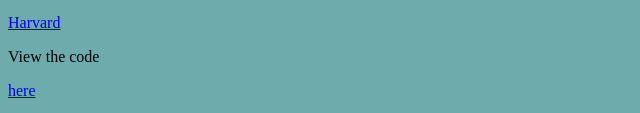
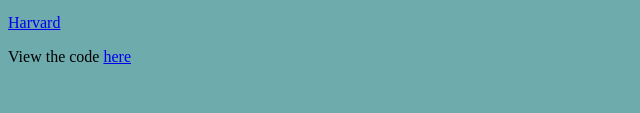
Before and after one commit to drewlobel/Pollution-Project, a plain HTML site: page index.html in a window 1280 px wide. Shown: the part 845-958 px from the top of the page, 0-640 px from the left. After the commit the page ends 927 px from the top, so only its background shows below. Drawn offline with Linux system fonts and the light colour scheme.

Commit message:
Update index.html

```diff
--- a/index.html
+++ b/index.html
@@ -31,7 +31,7 @@
 <p> Nature.org</p> </a> </p>
 
 <a href="https://www.hsph.harvard.edu/ehep/82-2/" target="_blank"><p>Harvard</p></a>
-<p>View the code</p> <a href="https://github.com/drewlobel/Pollution-Project" target="_blank"> <p>here</p></a>
+<p>View the code <a href="https://github.com/drewlobel/Pollution-Project" target="_blank"> here</p></a>
 
 
 
```
